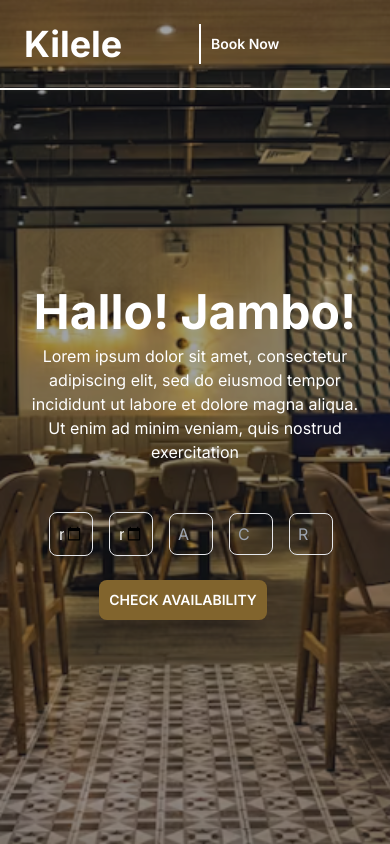
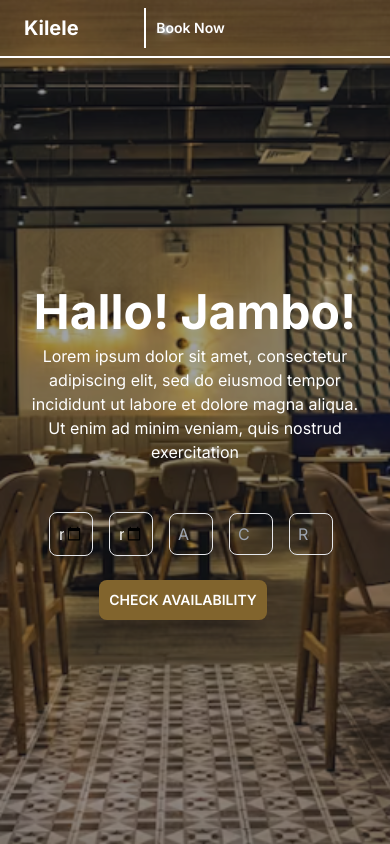
Before and after one commit to felixDev22/Kilele-Hotel-R, a Next.js app: page / in a window 390 px wide. Built offline with nearby package versions, Linux system fonts and the light colour scheme.

Commit message:
Adjust font size for logo on mobile

```diff
--- a/src/app/header/Header.jsx
+++ b/src/app/header/Header.jsx
@@ -4,11 +4,11 @@ import Link from "next/link";
 
 export const Header = () => {
   return (
-    <header className="border-white border-b-2 w-full fixed top-0 left-0 px-6 py-6 lg:px-16 lg:py-6 z-50">
+    <header className="border-white  border-b-2 w-full fixed top-0 left-0 px-6 py-2 lg:px-16 lg:py-6 z-50">
       <div className="flex items-center justify-between space-x-2 md:space-x-10">
         <div>
           <Link href="/">
-            <h2 className="logo font-bold text-white text-4xl cursor-pointer">
+            <h2 className="logo font-bold text-white text-xl md:text-4xl cursor-pointer">
               Kilele
             </h2>
           </Link>
@@ -44,8 +44,10 @@ export const Header = () => {
           </button>
         </div>
 
+        <i class="fa-solid fa-bars"></i>
+
         <i
-          className="fa-solid fa-bars cursor-pointer text-4xl md:hidden text-[#81642d]"
+          className="fa-solid fa-bars cursor-pointer text-4xl md:hidden text-white"
           aria-label="Mobile Menu"></i>
       </div>
     </header>
```
